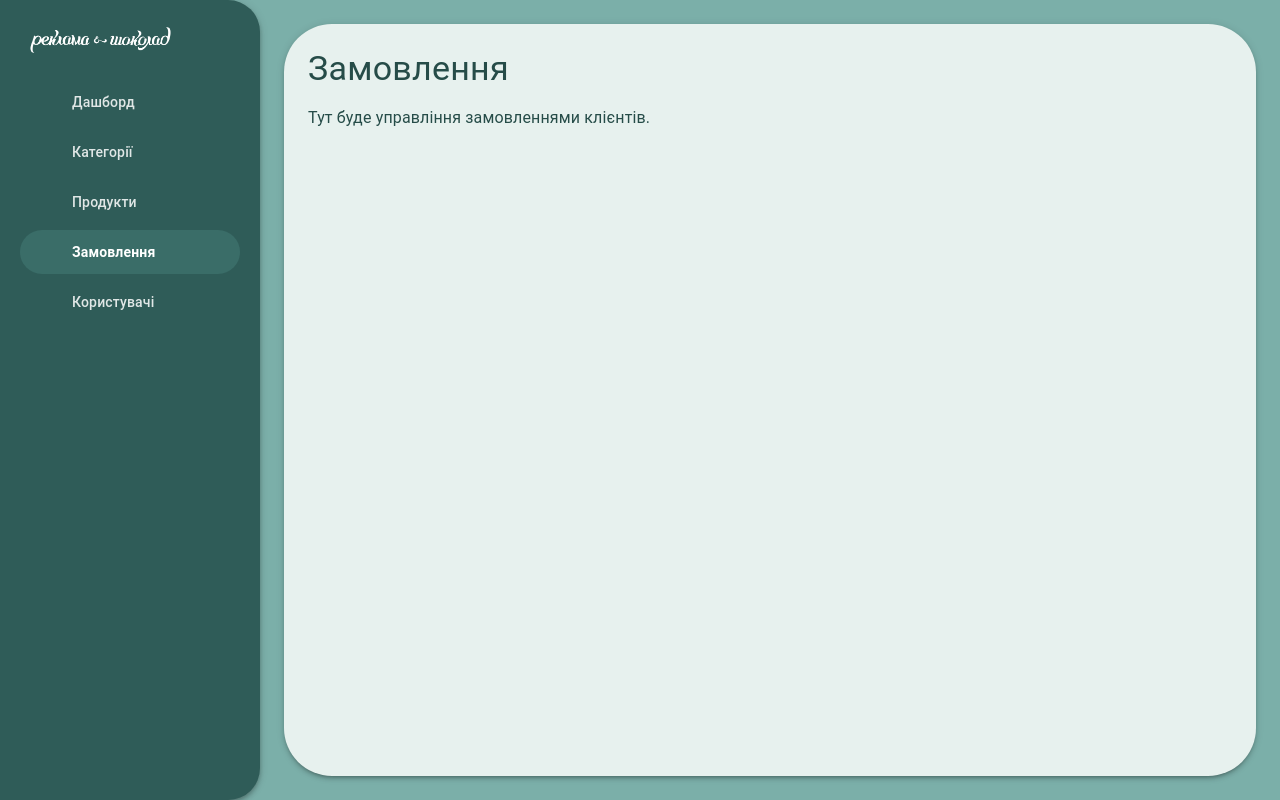
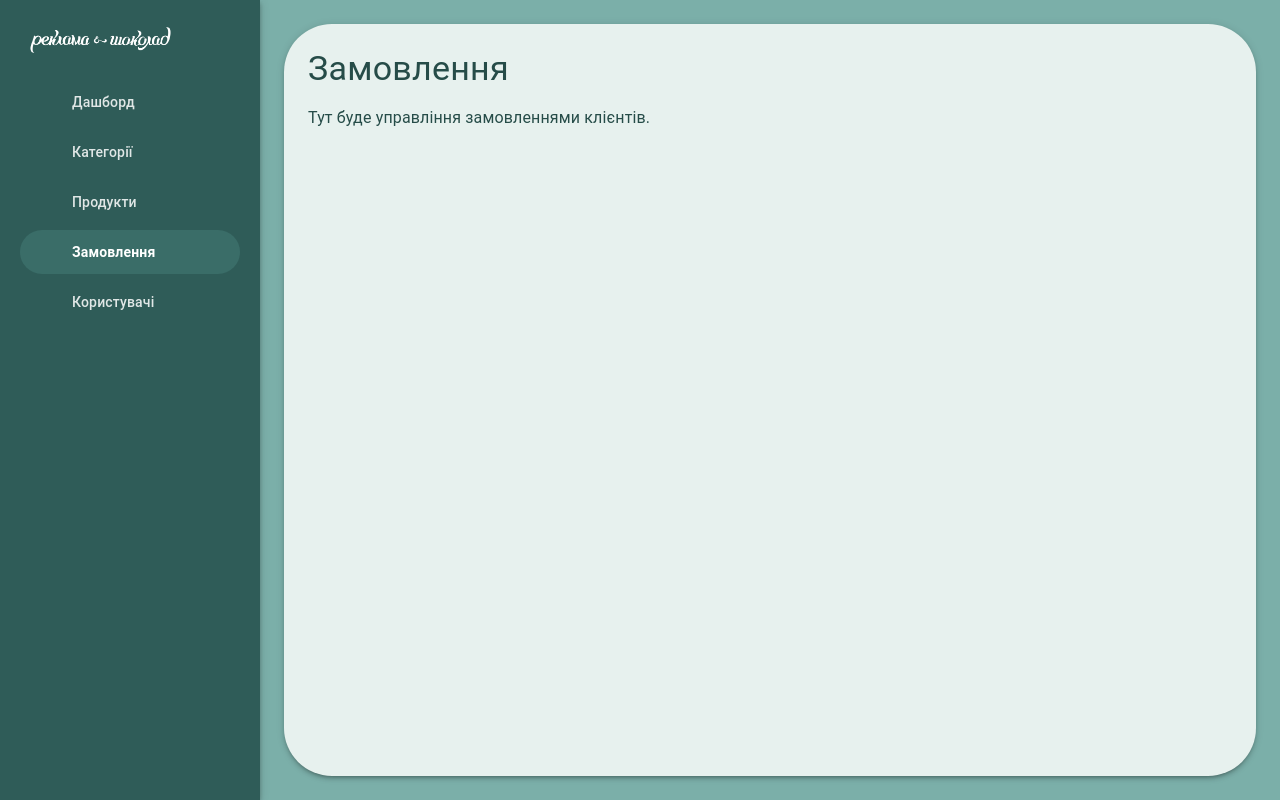
Before and after one commit to ihorhnennyi/shokolad_admin, a React (Vite) app: page /orders in a window 1280 px wide. Built offline with nearby package versions, Linux system fonts and the light colour scheme; some icons are missing.

Commit message:
create hooks useSidebar

```diff
--- a/src/features/navigation/components/Sidebar.tsx
+++ b/src/features/navigation/components/Sidebar.tsx
@@ -11,20 +11,17 @@ import {
   Stack,
   Tooltip,
 } from '@mui/material';
-import { FC, useState } from 'react';
+import { FC } from 'react';
 import { NavLink, useLocation } from 'react-router-dom';
 import { sidebarItems } from '../data/sidebarItems';
+import { useSidebar } from '../hooks/useSidebar';
 
 const SIDEBAR_WIDTH = 260;
 const SIDEBAR_COLLAPSED_WIDTH = 80;
 
 export const Sidebar: FC = () => {
   const location = useLocation();
-  const [collapsed, setCollapsed] = useState(false);
-
-  const toggleCollapsed = () => {
-    setCollapsed((prev) => !prev);
-  };
+  const { collapsed, toggleCollapsed } = useSidebar();
 
   return (
     <Box
@@ -38,10 +35,9 @@ export const Sidebar: FC = () => {
         justifyContent: 'flex-start',
         px: collapsed ? 1.5 : 2.5,
         py: 3,
-        borderTopRightRadius: 32,
-        borderBottomRightRadius: 32,
         boxShadow: 4,
-        transition: 'width 0.25s ease, padding 0.25s ease, border-radius 0.25s ease',
+        borderRadius: 0, // убрали скругление у основного бокса
+        transition: 'width 0.25s ease, padding 0.25s ease',
         overflow: 'hidden',
       }}
     >
--- /dev/null
+++ b/src/features/navigation/hooks/useSidebar.ts
@@ -0,0 +1,26 @@
+import { useCallback, useEffect, useState } from 'react';
+
+const SIDEBAR_STORAGE_KEY = 'sidebar_collapsed';
+
+export const useSidebar = () => {
+  const [collapsed, setCollapsed] = useState<boolean>(() => {
+    if (typeof window === 'undefined') return false;
+    const saved = window.localStorage.getItem(SIDEBAR_STORAGE_KEY);
+    if (saved === null) return false;
+    return saved === 'true';
+  });
+
+  useEffect(() => {
+    if (typeof window === 'undefined') return;
+    window.localStorage.setItem(SIDEBAR_STORAGE_KEY, String(collapsed));
+  }, [collapsed]);
+
+  const toggleCollapsed = useCallback(() => {
+    setCollapsed((prev) => !prev);
+  }, []);
+
+  return {
+    collapsed,
+    toggleCollapsed,
+  };
+};
```
